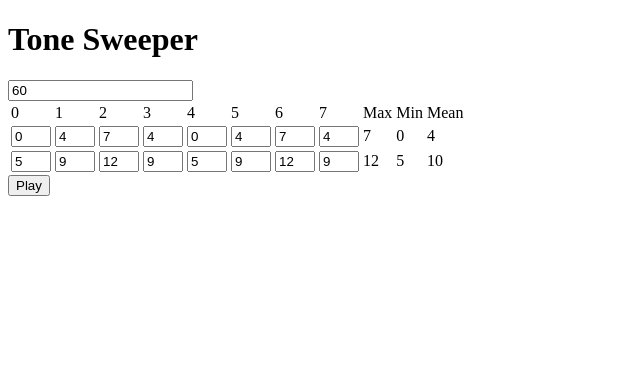
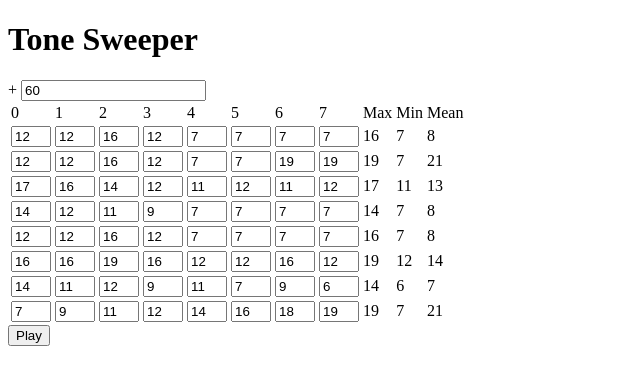
Before and after one commit to silloi/tonesweeper, a SvelteKit app: page / in a window 1280 px wide. Shown: the top 384 px of the page, without its empty margins (0-640 px from the left). Built offline with nearby package versions, Linux system fonts and the light colour scheme.

Commit message:
play sound

```diff
--- a/package.json
+++ b/package.json
@@ -27,5 +27,8 @@
 		"typescript": "^5.0.0",
 		"vite": "^4.4.2"
 	},
-	"type": "module"
+	"type": "module",
+	"dependencies": {
+		"tone": "^14.8.49"
+	}
 }
--- a/src/routes/+page.svelte
+++ b/src/routes/+page.svelte
@@ -1,20 +1,50 @@
-<script>
+<script lang="ts">
+	import * as Tone from 'tone';
+
 	import Cell from '../components/Cell.svelte';
 	import Stats from '../components/Stats.svelte';
 
-	let offset = 60;
-	let matrix = [
-		[0, 4, 7, 4, 0, 4, 7, 4],
-		[5, 9, 12, 9, 5, 9, 12, 9]
+	const PITCH_CLASS_TO_ALPHABET = ['C', 'C#', 'D', 'D#', 'E', 'F', 'F#', 'G', 'G#', 'A', 'A#', 'B'];
+
+	const convertNumberToTone = (keyNum: number) => {
+		const octave = Math.floor((keyNum - 12) / 12);
+		const pitchClass = keyNum % 12;
+		const tone = `${PITCH_CLASS_TO_ALPHABET[pitchClass]}${octave}`;
+		return tone;
+	};
+
+	let sonatine = [
+		[12, 12, 16, 12, 7, 7, 7, 7],
+		[12, 12, 16, 12, 7, 7, 19, 19],
+		[17, 16, 14, 12, 11, 12, 11, 12],
+		[14, 12, 11, 9, 7, 7, 7, 7],
+		[12, 12, 16, 12, 7, 7, 7, 7],
+		[16, 16, 19, 16, 12, 12, 16, 12],
+		[14, 11, 12, 9, 11, 7, 9, 6],
+		[7, 9, 11, 12, 14, 16, 18, 19]
 	];
 
-	const play = () => {};
+	let offset = 60;
+	let matrix = sonatine;
+
+	const play = () => {
+		const synth = new Tone.Synth().toDestination();
+		const now = Tone.now();
+
+		matrix.forEach((row, rowIndex) => {
+			row.forEach((cell, cellIndex) => {
+				const keyNum = cell + offset;
+				const time = now + rowIndex * 1 + cellIndex * 0.125;
+				synth.triggerAttackRelease(convertNumberToTone(keyNum), '16n', time);
+			});
+		});
+	};
 </script>
 
 <h1>Tone Sweeper</h1>
 
 <div>
-	<input type="number" bind:value={offset} />
+	+ <input type="number" bind:value={offset} />
 </div>
 
 <div>
@@ -32,7 +62,7 @@
 		{#each matrix as row}
 			<tr>
 				{#each row as cell}
-					<Cell value={cell} />
+					<Cell bind:value={cell} />
 				{/each}
 				<Stats {row} />
 			</tr>
--- /dev/null
+++ b/src/routes/+page.ts
@@ -0,0 +1,2 @@
+export const ssr = false;
+export const csr = true;
```
Also changed, not shown: 1 other file (tests, documents, lock files or other folders).
